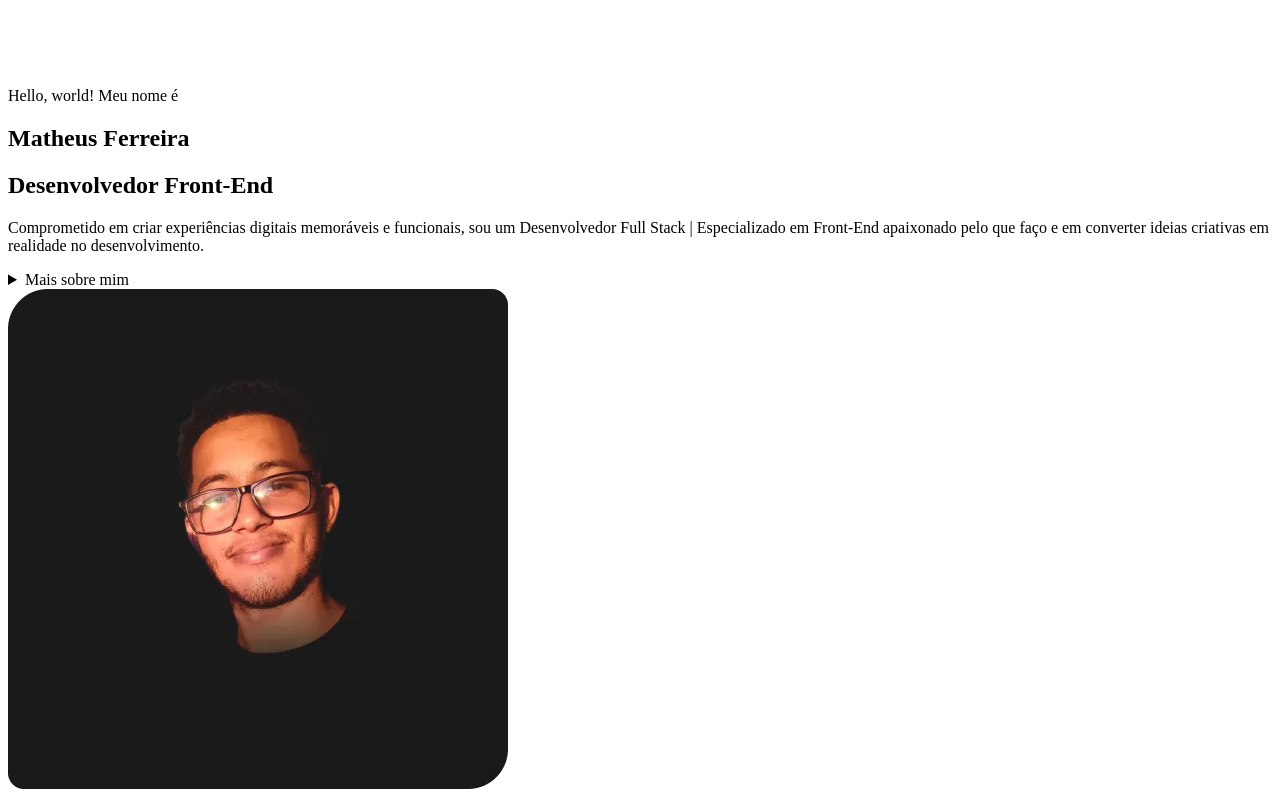
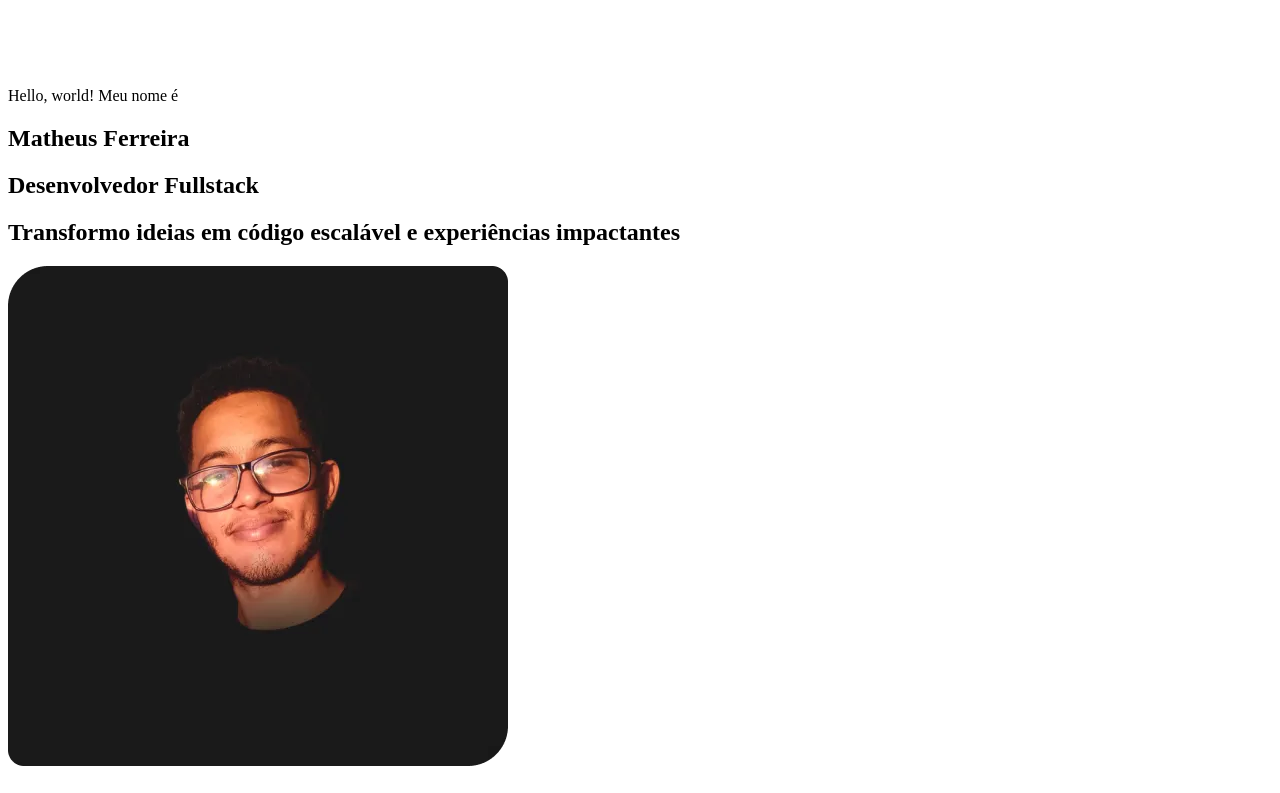
Before and after one commit to MatheusAmon12/matheus-presentation, a React (Vite) app: page / in a window 1280 px wide. Shown: the top 793 px of the page. Built offline with nearby package versions, Linux system fonts and the light colour scheme; the HTML template or start-up script is replaced by a standard one.

Commit message:
FEAT: insert new headline in the hero section

```diff
--- a/src/App.tsx
+++ b/src/App.tsx
@@ -7,10 +7,10 @@ function App() {
 
   return (
     <TemplateDefault>
-      <div className='flex flex-wrap items-center justify-between mt-10 gap-10'>
+      <div className='flex flex-col md:flex-row items-center mt-10 gap-10'>
         <HeroAboutMeText />
-        <div>
-          <img src="/perfil.webp" alt="Matheus Amon dos S Ferreira" loading='lazy' />
+        <div className='md:w-1/2'>
+          <img src="/perfil.webp" alt="Matheus Amon dos S Ferreira" loading='lazy' className='w-full' />
         </div>
       </div>
 
--- a/src/components/hero-about-me-text.tsx
+++ b/src/components/hero-about-me-text.tsx
@@ -1,28 +1,21 @@
 const HeroAboutMeText = () => {
     return (
-        <section className='w-full lg:w-1/2'>
+        <section className='w-full md:w-1/2'>
             <p className='font-serif text-secondary font-bold text-[0.75rem]'>
                 Hello, world! Meu nome é
             </p>
 
-            <h1 className='font-sans text-white text-[1.5rem] font-bold xl:text-[2.375rem]'>
+            <h2 className='font-sans text-white text-[1.5rem] font-bold xl:text-[2.375rem]'>
                 Matheus Ferreira
-            </h1>
+            </h2>
 
             <h2 className='font-serif text-secondary font-bold text-[1.125rem] xl:text-[1.5rem]'>
-                Desenvolvedor Front-End
+                Desenvolvedor Fullstack
             </h2>
 
-            <p className='text-[0.75rem] font-sans text-white xl:text-[1rem]'>
-                Comprometido em criar experiências digitais memoráveis e funcionais, sou um Desenvolvedor Full Stack | Especializado em Front-End apaixonado pelo que faço e em converter ideias criativas em realidade no desenvolvimento.
-            </p>
-
-            <details className='text-[0.875rem] font-sans text-secondary xl:text-[1rem] pt-6 cursor-pointer'>
-                <summary>Mais sobre mim</summary>
-                <p className='text-white'>
-                Eu tenho 24 anos, me formei com técnico em informática em 2019, meu primeiro contato com um mundo do desenvolvimento. Nesse momento eu descobri o que eu queria seguir, pois simplesmente amo a programação.<br/><br/>Desde então busco evoluir cada dia mais como desenvolvedor, uma grande conquista foi a Formação Full Stack JavaScript, pois tive contato com tecnologias incríveis que mostraram o quão grande era o universo da programação. Conquistei outras certificações pela plataforma do Curso em Vídeo, Alura ADA Tech. <br/><br/>Atualmente o meu foco é o Front-End e para abrangir meus conhecimentos me profissionalizei como Designer especialista em Figma. Isso me permitiu desenvolver projetos onde fui responsável desde a interface até a implementação. Meu objetivo é conseguir minha primeira oportunidade e chegar ao nível pleno nos próximos 2 anos.
-                </p>
-            </details>
+            <h1 className='mt-4 text-3xl md:text-4xl font-black text-white'>
+                Transformo ideias em código escalável e experiências impactantes
+            </h1>
         </section>
      );
 }
```
